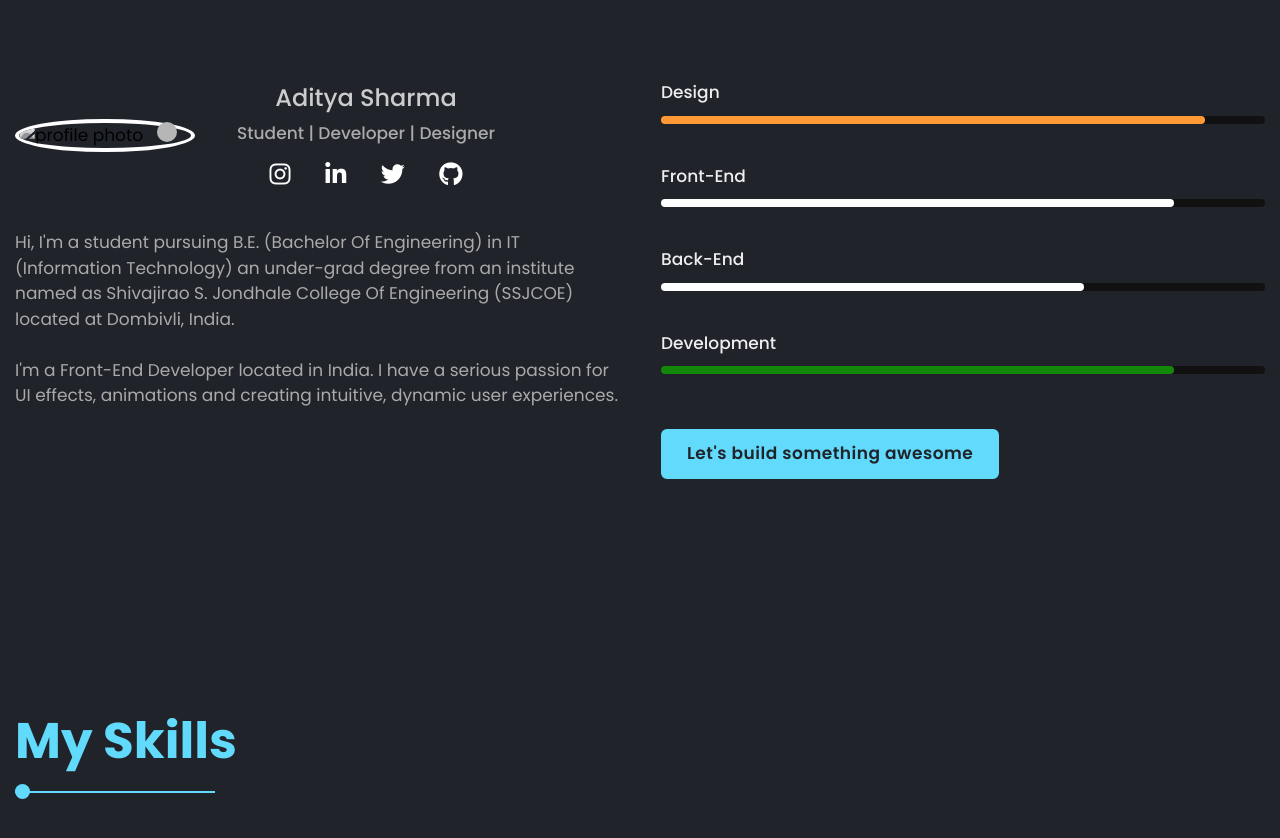
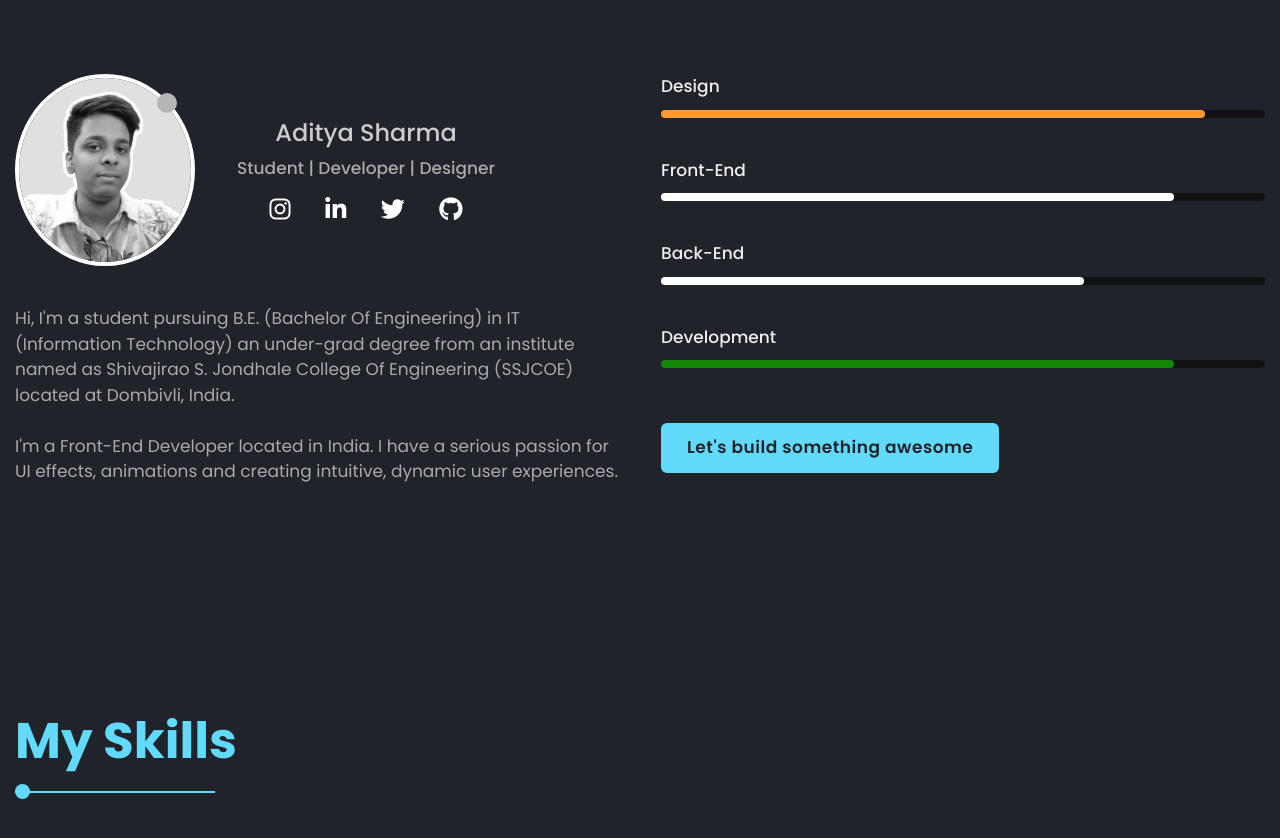
Before and after one commit to AdityaSharmaHub/portfolio, a plain HTML site: page index.html in a window 1280 px wide. Shown: the part 1008-1846 px from the top of the page. Drawn offline with Linux system fonts and the light colour scheme; the site is published under a folder, as on GitHub Pages, so addresses that start at the root find nothing.

Commit message:
Update index.html

```diff
--- a/index.html
+++ b/index.html
@@ -99,7 +99,7 @@
                 <div class="left_section">
                     <div class="img_content grid grid-two-column">
                         <div class="img_box">
-                            <img src="/images/profile-pic.webp" width="100%" height="100%" alt="profile photo"
+                            <img src="./images/profile-pic.webp" width="100%" height="100%" alt="profile photo"
                                 loading="lazy">
                             <div class="circle"></div>
                         </div>
```
